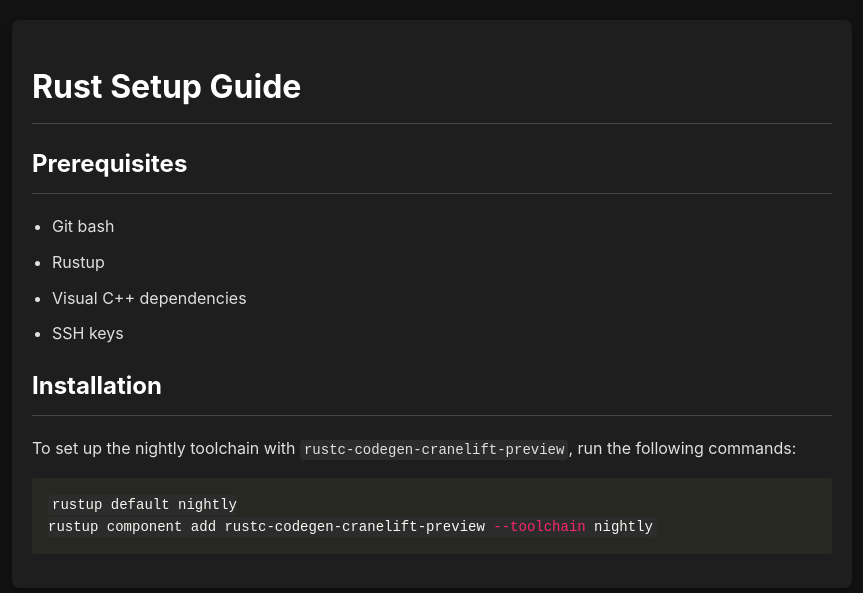
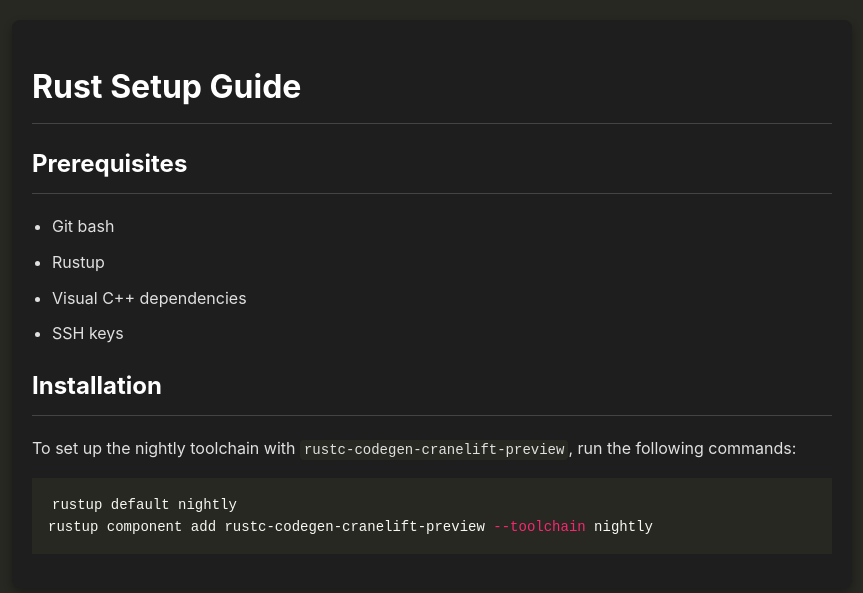
Before and after one commit to xpjb/xpjb.github.io, a Jekyll site: the page built from reference/rust_setup.md, in a window 1280 px wide. Shown: the top 593 px of the page, without its empty margins (208-1071 px from the left). Built offline with Jekyll 4.4.1, drawn with Linux system fonts in a browser that asks for light colours; our own code applies the rules of GitHub Pages for plain Markdown files.

Commit message:
should be fixed css maybe2

```diff
--- a/assets/css/style.css
+++ b/assets/css/style.css
@@ -1,5 +1,5 @@
 body {
-    background-color: #121212;
+    background-color: #272822;
     color: #e0e0e0;
     font-family: -apple-system, BlinkMacSystemFont, "Segoe UI", Helvetica, Arial, sans-serif, "Apple Color Emoji", "Segoe UI Emoji";
     line-height: 1.6;
@@ -32,7 +32,7 @@
 }
 
 pre, code {
-    background-color: #2c2c2c;
+    background-color: #272822;
     border-radius: 4px;
     padding: 16px;
     font-size: 14px;
```
